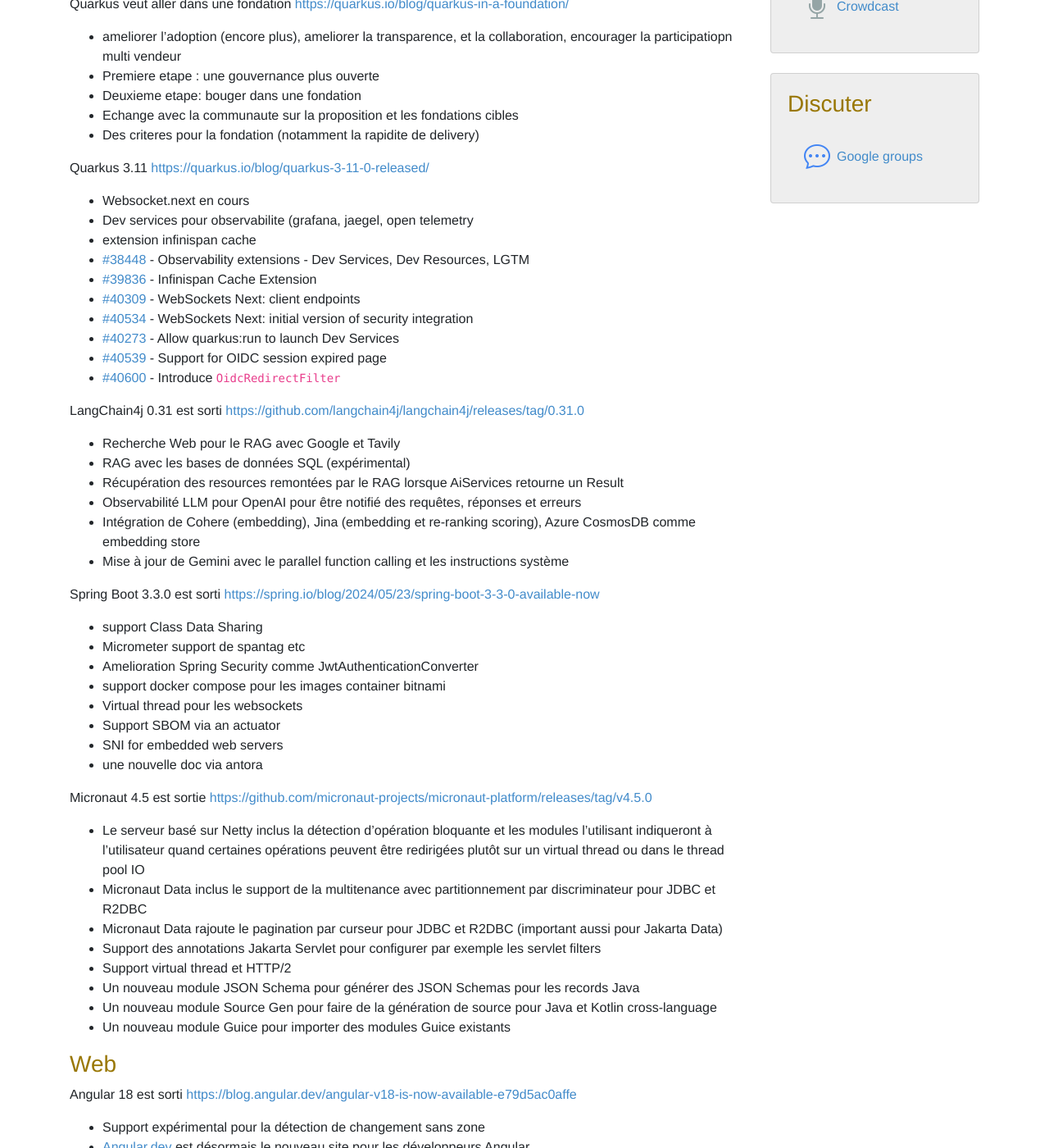
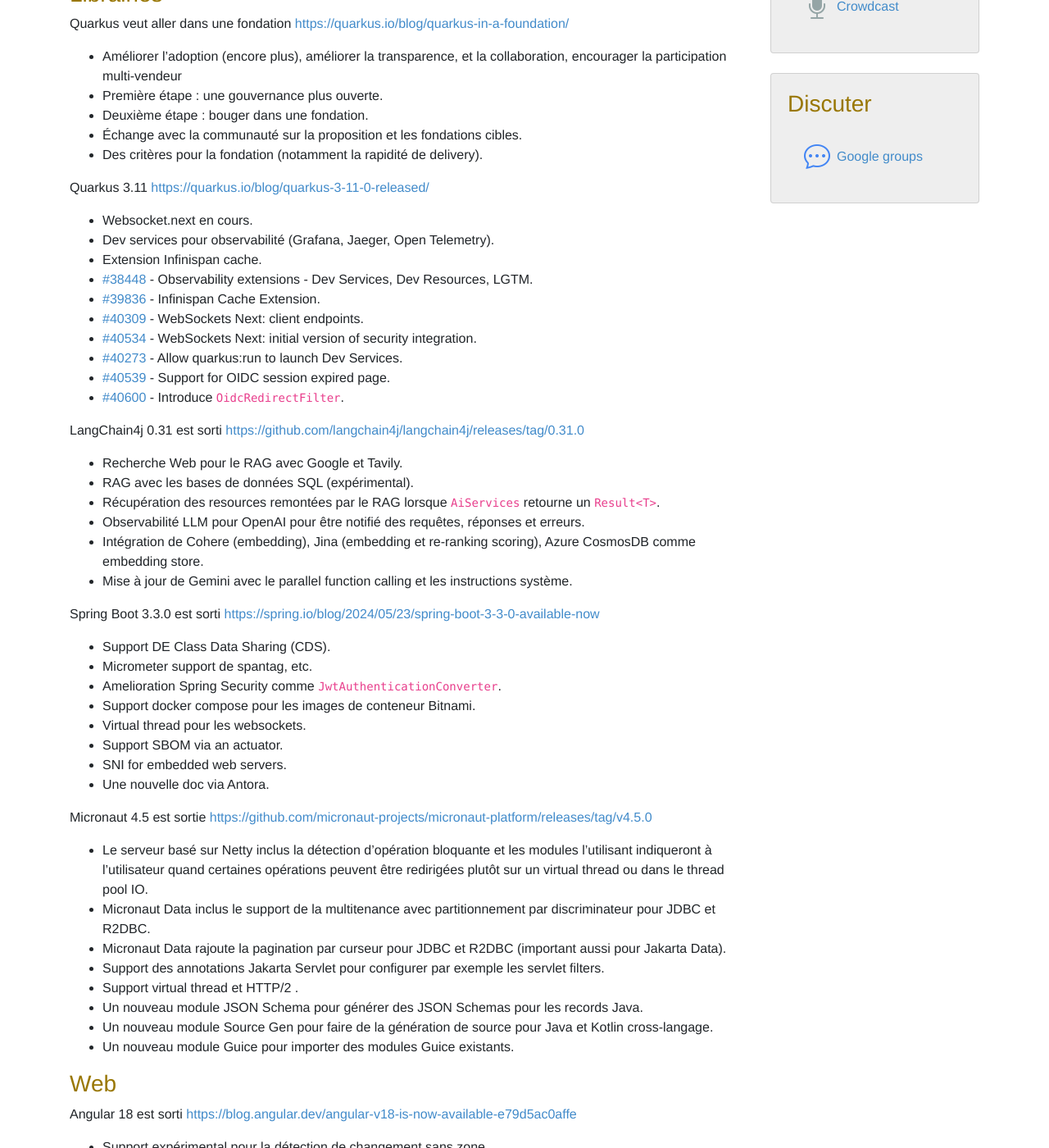
Before and after one commit to lescastcodeurs/lescastcodeurs.com, a Jekyll site: the page built from _posts/2024-06-15-lcc-313-313-ccl.md, in a window 1280 px wide and 1400 px high, scrolled down 1054 px. Shown: the whole window at 82% size. Built offline with Jekyll 4.4.1, drawn with Linux system fonts in a browser that asks for light colours; some of the changed text lies outside the part shown.

Commit message:
Correction de typos sur 2024-06-15-lcc-313-313-ccl.md

```diff
--- a/_posts/2024-06-15-lcc-313-313-ccl.md
+++ b/_posts/2024-06-15-lcc-313-313-ccl.md
@@ -29,74 +29,77 @@ Android avec Kotlin Multiplatform our Flutter avec Dart ?
 - Si l’on souhaite une expérience plus proche du hardware et des dernières nouveautés d’Android, et d’avoir aussi une UI/UX vraiment native Android, mieux vaut aller du côté de Kotlin/KMP.
 - Si l’on souhaite par contre une expérience multiplateforme Web, mobile, desktop avec une UX commune cross-plateforme, avec également le partage de business logic à partir d’une même base de code, Flutter et Dart sont plus adaptés.
 
-Recap de KotlinConf [https://x.com/gz_k/status/1793887581433971083?s=46&amp;t=C18cckWlfukmsB_Fx0FfxQ](https://x.com/gz_k/status/1793887581433971083?s=46&amp;t=C18cckWlfukmsB_Fx0FfxQ)
+Recap de KotlinConf
+[https://x.com/gz_k/status/1793887581433971083?s=46&amp;t=C18cckWlfukmsB_Fx0FfxQ](https://x.com/gz_k/status/1793887581433971083?s=46&amp;t=C18cckWlfukmsB_Fx0FfxQ)
 
 - RPC multiplatform
-- la pres Grow with the flow montrant la reecriture en kotlin plus simple que des solutions complexes ailleurs
-- power-assert pour ecrire des tests
-- Kotlin 2.0 et les evolutions majeures
-- Kotlin multiplatforme mainteant stable
-- Kotlin Compose Multiplatform continue a amturer
-- Retour d'experience de la migration d'android jetpack vers Kotlin Multiplatform
-- use cases de coroutines et scope
+- La présentation _Grow with the flow_ montrant la réécriture en Kotlin plus simple que des solutions complexes ailleurs.
+- Power-assert pour écrire des tests
+- Kotlin 2.0 et les évolutions majeures
+- Kotlin multiplatform maintenant stable
+- Kotlin Compose Multiplatform continue a maturer
+- Retour d'expérience de la migration d'Android Jetpack vers Kotlin Multiplatform
+- Use cases de coroutines et scope.
 
 
 ### Librairies
 
-Quarkus veut aller dans une fondation [https://quarkus.io/blog/quarkus-in-a-foundation/](https://quarkus.io/blog/quarkus-in-a-foundation/)
+Quarkus veut aller dans une fondation
+[https://quarkus.io/blog/quarkus-in-a-foundation/](https://quarkus.io/blog/quarkus-in-a-foundation/)
 
-- ameliorer l'adoption (encore plus), ameliorer la transparence, et la collaboration, encourager la participatiopn multi vendeur
-- Premiere etape : une gouvernance plus ouverte
-- Deuxieme etape: bouger dans une fondation
-- Echange avec la communaute sur la proposition et les fondations cibles
-- Des criteres pour la fondation (notamment la rapidite de delivery)
+- Améliorer l'adoption (encore plus), améliorer la transparence, et la collaboration, encourager la participation multi-vendeur
+- Première étape : une gouvernance plus ouverte.
+- Deuxième étape : bouger dans une fondation.
+- Échange avec la communauté sur la proposition et les fondations cibles.
+- Des critères pour la fondation (notamment la rapidité de delivery).
 
-Quarkus 3.11 [https://quarkus.io/blog/quarkus-3-11-0-released/](https://quarkus.io/blog/quarkus-3-11-0-released/)
+Quarkus 3.11
+[https://quarkus.io/blog/quarkus-3-11-0-released/](https://quarkus.io/blog/quarkus-3-11-0-released/)
 
-- Websocket.next en cours
-- Dev services pour observabilite (grafana, jaegel, open telemetry
-- extension infinispan cache
-- [#38448](https://github.com/quarkusio/quarkus/pull/38448) - Observability extensions - Dev Services, Dev Resources, LGTM
-- [#39836](https://github.com/quarkusio/quarkus/pull/39836) - Infinispan Cache Extension
-- [#40309](https://github.com/quarkusio/quarkus/pull/40309) - WebSockets Next: client endpoints
-- [#40534](https://github.com/quarkusio/quarkus/pull/40534) - WebSockets Next: initial version of security integration
-- [#40273](https://github.com/quarkusio/quarkus/pull/40273) - Allow quarkus:run to launch Dev Services
-- [#40539](https://github.com/quarkusio/quarkus/pull/40539) - Support for OIDC session expired page
-- [#40600](https://github.com/quarkusio/quarkus/pull/40600) - Introduce `OidcRedirectFilter`
+- Websocket.next en cours.
+- Dev services pour observabilité (Grafana, Jaeger, Open Telemetry).
+- Extension Infinispan cache.
+- [#38448](https://github.com/quarkusio/quarkus/pull/38448) - Observability extensions - Dev Services, Dev Resources, LGTM.
+- [#39836](https://github.com/quarkusio/quarkus/pull/39836) - Infinispan Cache Extension.
+- [#40309](https://github.com/quarkusio/quarkus/pull/40309) - WebSockets Next: client endpoints.
+- [#40534](https://github.com/quarkusio/quarkus/pull/40534) - WebSockets Next: initial version of security integration.
+- [#40273](https://github.com/quarkusio/quarkus/pull/40273) - Allow quarkus:run to launch Dev Services.
+- [#40539](https://github.com/quarkusio/quarkus/pull/40539) - Support for OIDC session expired page.
+- [#40600](https://github.com/quarkusio/quarkus/pull/40600) - Introduce `OidcRedirectFilter`.
 
 LangChain4j 0.31 est sorti
 [https://github.com/langchain4j/langchain4j/releases/tag/0.31.0](https://github.com/langchain4j/langchain4j/releases/tag/0.31.0)
 
-- Recherche Web pour le RAG avec Google et Tavily
-- RAG avec les bases de données SQL (expérimental)
-- Récupération des resources remontées par le RAG lorsque AiServices retourne un Result<T>
-- Observabilité LLM pour OpenAI pour être notifié des requêtes, réponses et erreurs
-- Intégration de Cohere (embedding), Jina (embedding et re-ranking scoring), Azure CosmosDB comme embedding store
-- Mise à jour de Gemini avec le parallel function calling et les instructions système
+- Recherche Web pour le RAG avec Google et Tavily.
+- RAG avec les bases de données SQL (expérimental).
+- Récupération des resources remontées par le RAG lorsque `AiServices` retourne un `Result<T>`.
+- Observabilité LLM pour OpenAI pour être notifié des requêtes, réponses et erreurs.
+- Intégration de Cohere (embedding), Jina (embedding et re-ranking scoring), Azure CosmosDB comme embedding store.
+- Mise à jour de Gemini avec le parallel function calling et les instructions système.
 
 Spring Boot 3.3.0 est sorti
 [https://spring.io/blog/2024/05/23/spring-boot-3-3-0-available-now](https://spring.io/blog/2024/05/23/spring-boot-3-3-0-available-now)
 
-- support Class Data Sharing
-- Micrometer support de spantag etc
-- Amelioration Spring Security comme JwtAuthenticationConverter
-- support docker compose pour les images container bitnami
-- Virtual thread pour les websockets
-- Support SBOM via an actuator
-- SNI for embedded web servers
-- une nouvelle doc via antora
+- Support DE Class Data Sharing (CDS).
+- Micrometer support de spantag, etc.
+- Amelioration Spring Security comme `JwtAuthenticationConverter`.
+- Support docker compose pour les images de conteneur Bitnami.
+- Virtual thread pour les websockets.
+- Support SBOM via an actuator.
+- SNI for embedded web servers.
+- Une nouvelle doc via Antora.
 
 Micronaut 4.5 est sortie
 [https://github.com/micronaut-projects/micronaut-platform/releases/tag/v4.5.0](https://github.com/micronaut-projects/micronaut-platform/releases/tag/v4.5.0)
 
-- Le serveur basé sur Netty inclus la détection d’opération bloquante et les modules l’utilisant indiqueront à l’utilisateur quand certaines opérations peuvent être redirigées plutôt sur un virtual thread ou dans le thread pool IO
-- Micronaut Data inclus le support de la multitenance avec partitionnement par discriminateur pour  JDBC et R2DBC
-- Micronaut Data rajoute le pagination par curseur pour JDBC et R2DBC (important aussi pour Jakarta Data)
-- Support des annotations Jakarta Servlet pour configurer par exemple les servlet filters
-- Support virtual thread et HTTP/2
-- Un nouveau module JSON Schema pour générer des JSON Schemas pour les records Java
-- Un nouveau module Source Gen pour faire de la génération de source pour Java et Kotlin cross-language
-- Un nouveau module Guice pour importer des modules Guice existants
+- Le serveur basé sur Netty inclus la détection d’opération bloquante et les modules l’utilisant indiqueront à l’utilisateur quand certaines opérations peuvent être redirigées plutôt sur un virtual thread ou dans le thread pool IO.
+- Micronaut Data inclus le support de la multitenance avec partitionnement par discriminateur pour JDBC et R2DBC.
+- Micronaut Data rajoute la pagination par curseur pour JDBC et R2DBC (important aussi pour Jakarta Data).
+- Support des annotations Jakarta Servlet pour configurer par exemple les servlet filters.
+- Support virtual thread et HTTP/2 .
+- Un nouveau module JSON Schema pour générer des JSON Schemas pour les records Java.
+- Un nouveau module Source Gen pour faire de la génération de source pour Java et Kotlin cross-langage.
+- Un nouveau module Guice pour importer des modules Guice existants.
 
 
 
@@ -106,9 +109,9 @@ Micronaut 4.5 est sortie
 Angular 18 est sorti
 [https://blog.angular.dev/angular-v18-is-now-available-e79d5ac0affe](https://blog.angular.dev/angular-v18-is-now-available-e79d5ac0affe)
 
-- Support expérimental pour la détection de changement sans zone
-- [Angular.dev](http://Angular.dev) est désormais le nouveau site pour les développeurs Angular
-- Material 3, les "deferrable views", le "built-in control flow" sont maintenant stables et intègrent une série d'améliorations
+- Support expérimental pour la détection de changement sans zone.
+- [Angular.dev](http://Angular.dev) est désormais le nouveau site pour les développeurs Angular.
+- Material 3, les _deferrable views_, le _built-in control flow_ sont maintenant stables et intègrent une série d'améliorations.
 - Améliorations du rendu côté serveur telles que le support de l'hydratation i18n, un meilleur débogage, le support de l'hydratation dans Angular Material, et la event replay qui utilise la même bibliothèque que Google Search.
 
 
@@ -117,18 +120,20 @@ Angular 18 est sorti
 Une version pure Java du LLM Llama3 de Meta
 [https://github.com/mukel/llama3.java/tree/main](https://github.com/mukel/llama3.java/tree/main)
 
-- utilise la future API Vector de Java
+- Utilise la future API Vector de Java.
 
-JLama, un moteur d‘exécution de LLM en Java avec l’api vector [https://www.infoq.com/news/2024/05/jlama-llm-inference-java/](https://www.infoq.com/news/2024/05/jlama-llm-inference-java/)
+JLama, un moteur d'exécution de LLM en Java avec l’API vector
+[https://www.infoq.com/news/2024/05/jlama-llm-inference-java/](https://www.infoq.com/news/2024/05/jlama-llm-inference-java/)
 
-- basé sur llama.c qui est un moteur d'inference de LLM (l'execution des requetes)
-- jlama implementé avec vector APIs et PamanaTensorOperations
-- plusisures alternatives (native binding, implementation pure en java, scala, kotlin)
+- Basé sur llama.c qui est un moteur d'inférence de LLM (l'exécution des requêtes).
+- JLama implémenté avec vector APIs et `PanamaTensorOperations`.
+- Plusieurs alternatives (native binding, implementation pure en Java, Scala, Kotlin).
 
-Target Speech Hearing [https://www.infoq.com/news/2024/05/target-speech-hearing/](https://www.infoq.com/news/2024/05/target-speech-hearing/)
+Target Speech Hearing
+[https://www.infoq.com/news/2024/05/target-speech-hearing/](https://www.infoq.com/news/2024/05/target-speech-hearing/)
 
-- Nouveau algo Deep Learning de l'Université de Washington permet d'écouter une seule personne de ton choix et effacer tout le bruit autour
-- le système nécessite que la personne portant les écouteurs appuie sur un bouton tout en regardant quelqu'un parler ou simplement en le fixant pendant trois à cinq secondes
+- Nouvel algo de Deep Learning de l'Université de Washington permet d'écouter une seule personne de ton choix et effacer tout le bruit autour.
+- le système nécessite que la personne portant les écouteurs appuie sur un bouton tout en regardant quelqu'un parler ou simplement en le fixant pendant trois à cinq secondes.
 - Permet à un modèle d'apprendre les schémas vocaux du locuteur et de s'y attacher pour pouvoir les restituer à l'auditeur, même s'il se déplace et cesse de regarder cette personne.
 - Selon les chercheurs, cela constitue une avancée significative par rapport aux écouteurs à réduction de bruit existants, qui peuvent annuler efficacement tous les sons, mais ne peuvent pas sélectionner les locuteurs en fonction de leurs caractéristiques vocales.
 - Actuellement, le système ne peut enregistrer qu'un seul locuteur à la fois. Une autre limitation est que l'enregistrement ne réussira que si aucune autre voix forte ne provient de la même direction.
@@ -137,10 +142,11 @@ Target Speech Hearing [https://www.infoq.com/news/2024/05/target-speech-hearing/
 
 ### Outillage
 
-Utiliser LLM pour migrer du framework de testing [https://www.infoq.com/news/2024/06/slack-automatic-test-conversion/](https://www.infoq.com/news/2024/06/slack-automatic-test-conversion/)
+Utiliser LLM pour migrer du framework de testing
+[https://www.infoq.com/news/2024/06/slack-automatic-test-conversion/](https://www.infoq.com/news/2024/06/slack-automatic-test-conversion/)
 
-- Slack a migré 15.000 tests de Enzyme à React Testing Library avec un succès de 80%
-- Migration nécessaire pour le manque de support de Enzyme pour React 18
+- Slack a migré 15.000 tests de Enzyme à React Testing Library avec un succès de 80%.
+- Migration nécessaire pour le manque de support de Enzyme pour React 18.
 - L'équipe a essayé d'automatiser la conversion avec des transformations AST, mais n'a atteint que 45 % de succès à cause de la complexité des méthodes d'Enzyme et du manque d'accès aux informations contextuelles du DOM.
 - L'équipe a utilisé Claude 2.1 pour la conversion, avec des taux de réussite variant de 40 % à 60 %, les résultats dépendant largement de la complexité des tâches.
 - Suite aux résultats insatisfaisants, l'équipe a décidé d'observer comment les développeurs humains abordaient la conversion des tests unitaires.
@@ -163,66 +170,70 @@ IDE de test de JetBrains [https://blog.jetbrains.com/qa/2024/05/aqua-general-ava
 Les 10 principes à suivre, selon le créateur de cURL, pour être un bon BDFL (Benevolent Dictator For Life)
 [https://daniel.haxx.se/blog/2024/05/27/my-bdfl-guiding-principles/](https://daniel.haxx.se/blog/2024/05/27/my-bdfl-guiding-principles/)
 
-- Être ouvert et amical
-- Livrer des produits solides comme le roc
-- Être un leader de l’Open Source
-- Privilégier la sécurité
-- Fournir une documentation de premier ordre
-- Rester indépendant
-- Répondre rapidement
-- Suivre l’actualité
-- Rester à la pointe de la technologie
-- Respecter les retours d’information
-- Dans un vieil article de Artima, Guido Van Rossum, le créateur de Python et premier BDFL d’un projet, se remémore un échange de 1995 qui est à l’origine de ce concept [https://www.artima.com/weblogs/viewpost.jsp?thread=235725](https://www.artima.com/weblogs/viewpost.jsp?thread=235725)
-- Guido Van Rossum a été le premier à endosser ce “rôle”
+- Être ouvert et amical.
+- Livrer des produits solides comme le roc.
+- Être un leader de l’Open Source.
+- Privilégier la sécurité.
+- Fournir une documentation de premier ordre.
+- Rester indépendant.
+- Répondre rapidement.
+- Suivre l’actualité.
+- Rester à la pointe de la technologie.
+- Respecter les retours d’information.
+- Dans un vieil article de Artima, Guido Van Rossum, le créateur de Python et premier BDFL d’un projet, se remémore un échange de 1995 qui est à l’origine de ce concept [https://www.artima.com/weblogs/viewpost.jsp?thread=235725](https://www.artima.com/weblogs/viewpost.jsp?thread=235725).
+- Guido Van Rossum a été le premier à endosser ce “rôle”.
 
-Un site compréhensif sur les build reproductibles [https://reproducible-builds.org](https://reproducible-builds.org)
+Un site compréhensif sur les build reproductibles
+[https://reproducible-builds.org](https://reproducible-builds.org)
 
-- longue doc
-- de la definition aux méthodes pour resoudre des problèmes spécifiques
+- Longue doc.
+- De la définition aux méthodes pour résoudre des problèmes spécifiques.
 
-Masterclass de Fabien Olicard:  Le Palais Mental [https://www.youtube.com/watch?v=u6wu_iY4xd8](https://www.youtube.com/watch?v=u6wu_iY4xd8)
+Masterclass de Fabien Olicard :  Le Palais Mental
+[https://www.youtube.com/watch?v=u6wu_iY4xd8](https://www.youtube.com/watch?v=u6wu_iY4xd8)
 
-- Technique pour retenir de l'information plus longtemps que dans sa mémoire courte
+- Technique pour retenir de l'information plus longtemps que dans sa mémoire courte.
 
 Les APIs web ne devraient pas rediriger HTTP vers HTTPS
 [https://jviide.iki.fi/http-redirects](https://jviide.iki.fi/http-redirects)
 
-- grosso modo le risque majeur est d’envoyer des données confidentielles en clair sur le réseau
-- le mieux serait de ne pas rediriger vers HTTPS, mais par contre de retourner une vraie erreur explicite
-- notamment les clés d’API et c’est facile de ne pas le voir vu les redirects.
+- Grosso modo le risque majeur est d’envoyer des données confidentielles en clair sur le réseau.
+- Le mieux serait de ne pas rediriger vers HTTPS, mais par contre de retourner une vraie erreur explicite.
+- Notamment les clés d’API et c’est facile de ne pas le voir vu les redirects.
 
 
 ### Sécurité
 
-Blog de GitHub sur la provenance et l'attestation [https://github.blog/2024-04-30-where-does-your-software-really-come-from/](https://github.blog/2024-04-30-where-does-your-software-really-come-from/)
+Blog de GitHub sur la provenance et l'attestation
+[https://github.blog/2024-04-30-where-does-your-software-really-come-from/](https://github.blog/2024-04-30-where-does-your-software-really-come-from/)
 
-- Discute les concepts de securisation de chaine d'approvisionnement de logiciel et comment elles s'articulent entre elle. A haut niveau
-- discute les hash pour garantir le meme fichier
-- La signature asymetrique pour prouver que j'ai signé (e.g. le hash) et donc que je garantis.
-- L'attestation qui declare des faits sur un artifact
-- attestation de provenance: source code et instructions de build (SLSA provenance)
-- mais il faut garantir les signature avec une autorite de certification et avec des certificats a courte vide idealement, c'est sigstore
-- Mentionne aussi The Update Framework pour s'appuyer sur cela et garantir des updates non compromis
+- Discute les concepts de sécurisation de chaine d'approvisionnement de logiciel et comment elles s'articulent entre elle, à haut niveau.
+- Discute les hash pour garantir le même fichier.
+- La signature asymétrique pour prouver que j'ai signé (le hash) et donc que je garantis.
+- L'attestation qui déclare des faits sur un artifact.
+- Attestation de provenance : source code et instructions de build (SLSA provenance).
+- Mais il faut garantir les signatures avec une autorité de certification et avec des certificats à courte durée de vie idéalement, c'est sigstore.
+- Mentionne aussi The Update Framework pour s'appuyer sur cela et garantir des updates non compromis.
 
-Keycloak 25 est sorti [https://www.keycloak.org/2024/06/keycloak-2500-released.html](https://www.keycloak.org/2024/06/keycloak-2500-released.html)
+Keycloak 25 est sorti
+[https://www.keycloak.org/2024/06/keycloak-2500-released.html](https://www.keycloak.org/2024/06/keycloak-2500-released.html)
 
-- Argon2 pour le hashing de mots de passe
-- Depreciation des adaptateurs (Tomcat, servlet etc)
-- Java 21 et depreciation de Java 17
-- session utilisatur persistente meme pour les instances online (pour survivre a une rotation de keycloak
-- ameliorations autour des passkeys
-- management et health endpoint sur un port different
-- Et plus
+- Argon2 pour le hashing de mots de passe.
+- Dépreciation des adaptateurs (Tomcat, servlet etc).
+- Java 21 et dépreciation de Java 17.
+- Session utilisateur persistente même pour les instances online (pour survivre à une rotation de keycloak).
+- Améliorations autour des Passkeys.
+- Management et health endpoint sur un port différent.
+- Et plus.
 
 
 
 ## Demande aux cast codeurs
 
-A 40 ans, tu peux encore être codeur reconnu ?
+À 40 ans, tu peux encore être codeur reconnu ?
+
 
 ## Conférences
-
 
 La liste des conférences provenant de [Developers Conferences Agenda/List](https://github.com/scraly/developers-conferences-agenda)
 par [Aurélie Vache](https://github.com/scraly) et contributeurs :
```
Also changed, not shown: other parts of _posts/2024-06-15-lcc-313-313-ccl.md (+4 -3 lines).
